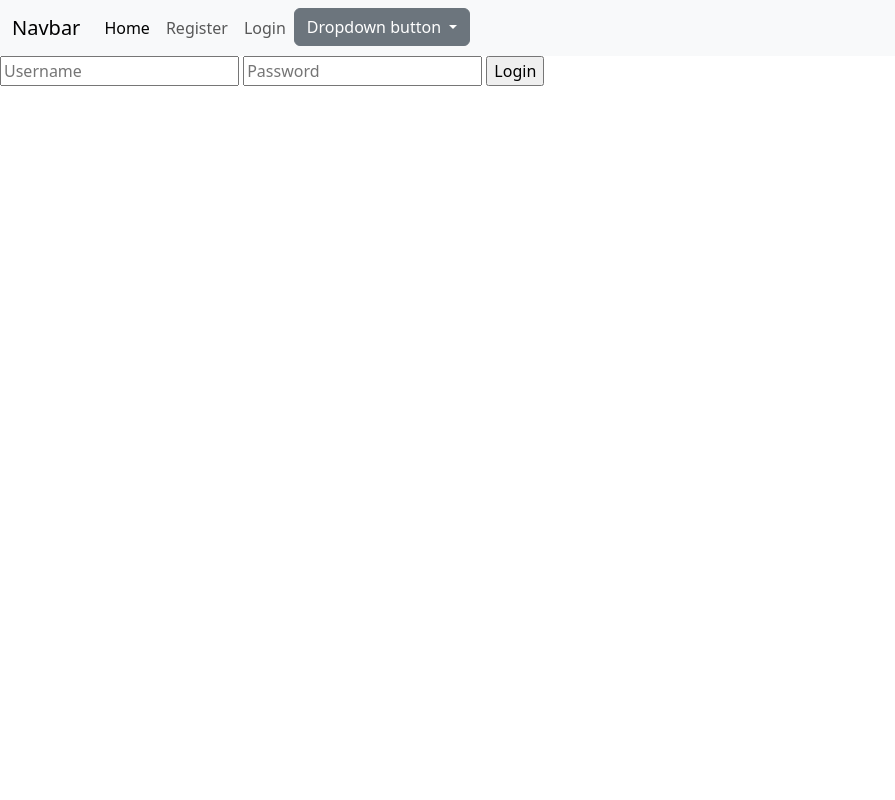
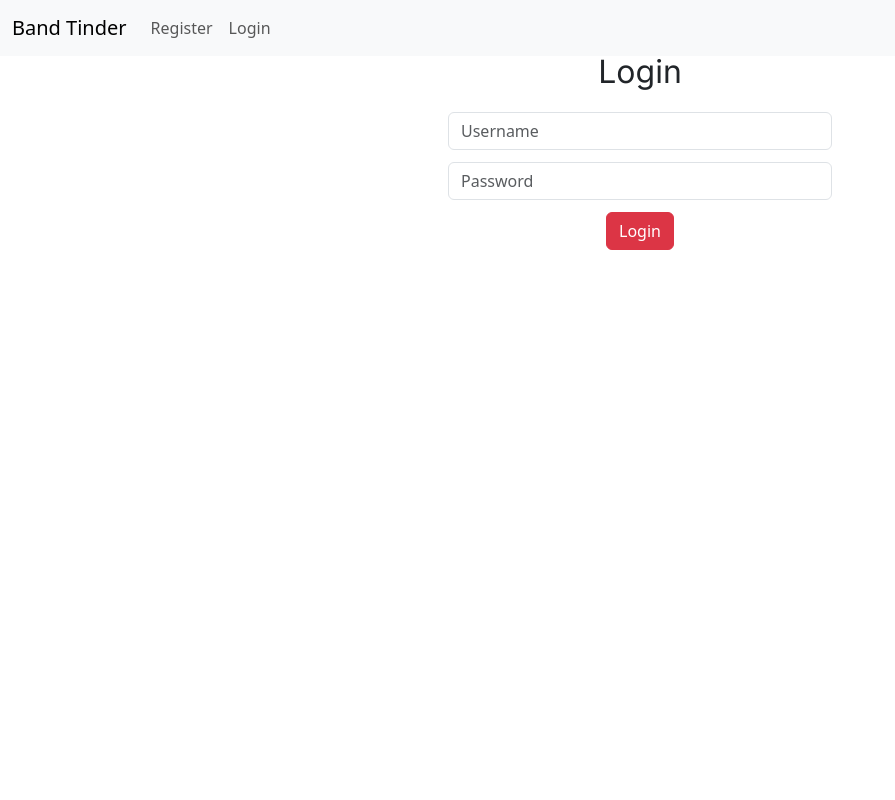
Before and after one commit to xXOompaLoompaXx/Binder, a Flask app: page /login in a window 1280 px wide. Shown: the whole page, without its empty margins (0-895 px from the left). Run offline with Flask 3, Linux system fonts and the light colour scheme; some libraries are stand-ins or nearby versions.

Commit message:
login and clean up

```diff
--- a/BandTinder/__init__.py
+++ b/BandTinder/__init__.py
@@ -1,4 +1,4 @@
-from flask import Flask, request, render_template
+from flask import Flask, request, render_template, g
 from flask_login import UserMixin, login_user, LoginManager, login_required, logout_user, current_user
 import psycopg2
 from psycopg2.extras import RealDictCursor
@@ -21,6 +21,10 @@ conn = psycopg2.connect(
 
 cur = conn.cursor(cursor_factory=RealDictCursor)
 
+@app.before_request
+def before_request():
+    g.user = current_user if current_user.is_authenticated else None
+    g.name = current_user.full_name if current_user.is_authenticated else None
 
 from BandTinder.blueprints.mainpage.mainpage import mainpage_bp
 from BandTinder.blueprints.loginpage.loginpage import loginpage_bp
--- a/BandTinder/blueprints/loginpage/loginpage.py
+++ b/BandTinder/blueprints/loginpage/loginpage.py
@@ -49,7 +49,7 @@ def login():
             user = query.get_user_by_user_name(form.username.data)
             if user and bcrypt.check_password_hash(user['password'], form.password.data):
                 login_user(user, remember=True)
-                return redirect("/ll")
+                return redirect("/")
             else:
                 flash("Something Went wrong, please check username and password")
                 return redirect("/login")
@@ -62,14 +62,7 @@ def login():
 @loginpage_bp.route('/logout')
 def logout():
     logout_user()
-    return "Logged Out"
-
-@loginpage_bp.route('/ll')
-def loggedIn():
-    if not current_user.is_authenticated:
-        return "You Are not Logged In"
-
-    return "YAY"
+    return redirect("/")
 
 @loginpage_bp.route('/register', methods= ["GET", "POST"])
 def register():
@@ -82,6 +75,7 @@ def register():
         hashed_password = bcrypt.generate_password_hash(form.password.data).decode('utf-8')
         name = form.fullname.data
         query.insert_user(name, username, hashed_password)
-        return redirect("/")
+
+        return redirect("/login")
 
     return render_template("register.html", form = form)
--- a/BandTinder/static/style/style.css
+++ b/BandTinder/static/style/style.css
@@ -1,3 +1,11 @@
 .hi{
     background-color:#fc03df
 }
+
+.half{
+    width: 50%
+}
+
+.ih{
+    height: 50px;
+}
--- a/BandTinder/templates/base.html
+++ b/BandTinder/templates/base.html
@@ -5,6 +5,9 @@
     <meta name="viewport" content="width=device-width, initial-scale=1.0">
     <link href="https://cdn.jsdelivr.net/npm/bootstrap@5.3.3/dist/css/bootstrap.min.css" rel="stylesheet" integrity="sha384-QWTKZyjpPEjISv5WaRU9OFeRpok6YctnYmDr5pNlyT2bRjXh0JMhjY6hW+ALEwIH" crossorigin="anonymous">
     <link href="static/style/style.css" rel="stylesheet">
+    <link rel="preconnect" href="https://fonts.googleapis.com">
+    <link rel="preconnect" href="https://fonts.gstatic.com" crossorigin>
+    <link href="https://fonts.googleapis.com/css2?family=Inter:slnt,wght@-7,100..900&display=swap" rel="stylesheet">
     <title>{% block title %}{% endblock %}</title>
 </head>
 <body>
--- a/BandTinder/templates/login.html
+++ b/BandTinder/templates/login.html
@@ -5,21 +5,33 @@ Register
 {% endblock %}
 
 {% block body %}
-<h1> Please login iin now </h1>
-<form method="POST" action="">
+<div class="vh-100 mx-auto pt-5" style="width: 30%;">
+    <p class="fs-2 text-center", style="font-family: Inter"> Login </p>
+    <form class="text-center" method="POST" action="">
         {{ form.hidden_tag() }}
-    {{ form.username }}
-    {{ form.password }}
-    {{ form.submit }}
+        <div class="form-group ih">
+            {{ form.username(class="form-control") }}
+        </div>
+        <div class="form-group ih">
+            {{ form.password(class="form-control") }}
+        </div>
+        <div class="form-group ih">
+            {{ form.submit(class="btn btn-danger") }}
+        </div>
     </form>
-
-
+    <div>
         {% with messages = get_flashed_messages() %}
             {% if messages %}
                 {% for message in messages %}
-            <p class = "fs-3 text-danger">{{ message }}</p>
+                    <div class = "text-center fs-5 text-danger" style="font-family: Inter">{{ message }}</div>
                 {% endfor %}
             {% endif %}
         {% endwith %}
+    </div>
+
+</div>
+
+
+
 
 {% endblock %}
--- a/BandTinder/templates/navbar.html
+++ b/BandTinder/templates/navbar.html
@@ -1,32 +1,24 @@
 <nav class="navbar navbar-expand-lg bg-body-tertiary fixed-top">
   <div class="container-fluid">
-    <a class="navbar-brand" href="#">Navbar</a>
+    <a class="navbar-brand" href="/">Band Tinder</a>
     <button class="navbar-toggler" type="button" data-bs-toggle="collapse" data-bs-target="#navbarNavDropdown" aria-controls="navbarNavDropdown" aria-expanded="false" aria-label="Toggle navigation">
       <span class="navbar-toggler-icon"></span>
     </button>
     <div class="collapse navbar-collapse" id="navbarNavDropdown">
       <ul class="navbar-nav">
+
+        {% if g.user%}
         <li class="nav-item">
-          <a class="nav-link active" aria-current="page" href="/">Home</a>
+          <a class = "nav-link" href="/logout">{{g.name}} - Logout </a>
         </li>
+        {% else %}
         <li class="nav-item">
           <a class="nav-link" href="/register">Register</a>
         </li>
         <li class="nav-item">
           <a class="nav-link" href="/login">Login</a>
         </li>
-        <li class="nav-item ">
-          <div class="dropdown">
-            <button class="btn btn-secondary dropdown-toggle" type="button" data-bs-toggle="dropdown" aria-expanded="false">
-              Dropdown button
-            </button>
-            <ul class="dropdown-menu">
-              <li><a class="dropdown-item" href="#">Action</a></li>
-              <li><a class="dropdown-item" href="#">Another action</a></li>
-              <li><a class="dropdown-item" href="#">Something else here</a></li>
-            </ul>
-          </div>
-        </li>
+        {% endif %}
       </ul>
     </div>
   </div>
```
Also changed, not shown: BandTinder/templates/register.html (+21 -9 lines). Lines whose indentation alone changed are shown as unchanged.
